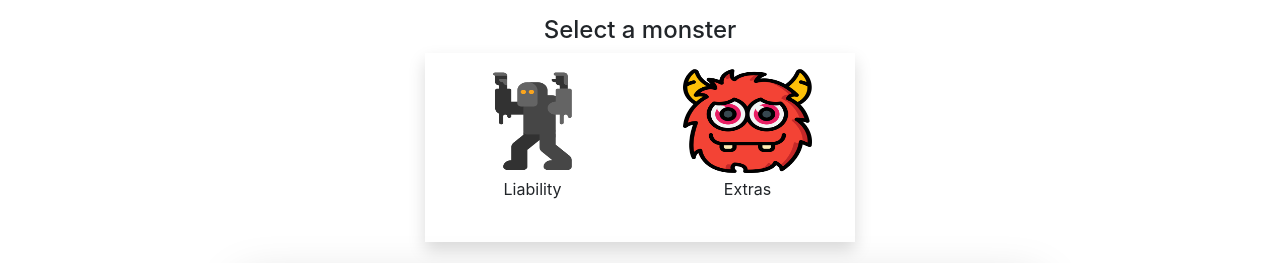
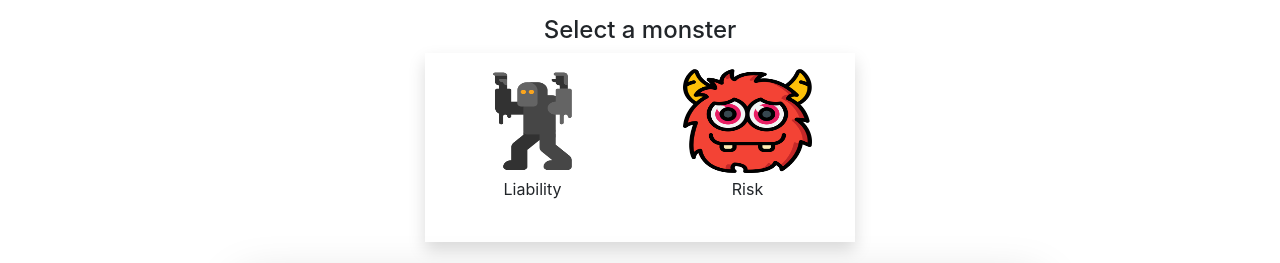
Before and after one commit to AkshayGupt/Compounding-Frontend, a React (Create React App) app: page /transaction/1 in a window 1280 px wide. Shown: the top 263 px of the page. Built offline with nearby package versions, Linux system fonts and the light colour scheme; a web font is replaced by a local one.

Commit message:
:art: Name fix

```diff
--- a/src/components/Transactions/TransactionView.js
+++ b/src/components/Transactions/TransactionView.js
@@ -25,7 +25,7 @@ const TransactionView = ({
     {
       icon:icon2,
       id:1,
-      subtext:"Extras"
+      subtext:"Risk"
     },
     // {
     //   icon:icon3,
```
